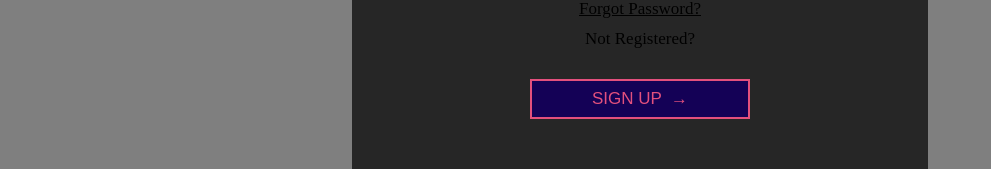
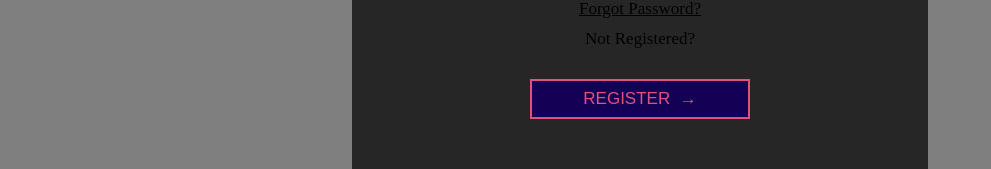
Before and after one commit to divyanshparakh/todo-app-advance, a React (Create React App) app in the folder frontend/: page /auth in a window 1280 px wide. Shown: the part 387-556 px from the top of the page, without its empty margins (0-991 px from the left). Built offline with nearby package versions, Linux system fonts and the light colour scheme.

Commit message:
Successfully setup of Login and Register

```diff
--- a/frontend/src/App.js
+++ b/frontend/src/App.js
@@ -33,7 +33,7 @@ function App() {
 		<div className="App">
 		<BrowserRouter>
 			<Routes>
-			<Route path="/auth" element={<Auth></Auth>}></Route>
+			<Route path="/auth" element={storedToken ? <Navigate to="/" /> : <Auth></Auth>}></Route>
 			<Route path="/todos" element={<ViewTodos></ViewTodos>} />
 			<Route index element={storedToken ? <ListHeader></ListHeader> : <Navigate to="/auth" />} />
 			</Routes>
--- a/frontend/src/components/Auth.jsx
+++ b/frontend/src/components/Auth.jsx
@@ -10,7 +10,7 @@ function Auth() {
         <button onClick={() => setToggle(false)}>LOG IN &nbsp;<span>&#8594;</span></button>
     );
     const toggleButton2 = (
-        <button onClick={() => setToggle(true)}>SIGN UP &nbsp;<span>&#8594;</span></button>
+        <button onClick={() => setToggle(true)}>REGISTER &nbsp;<span>&#8594;</span></button>
     );
     return (
         <div className="auth">
```
